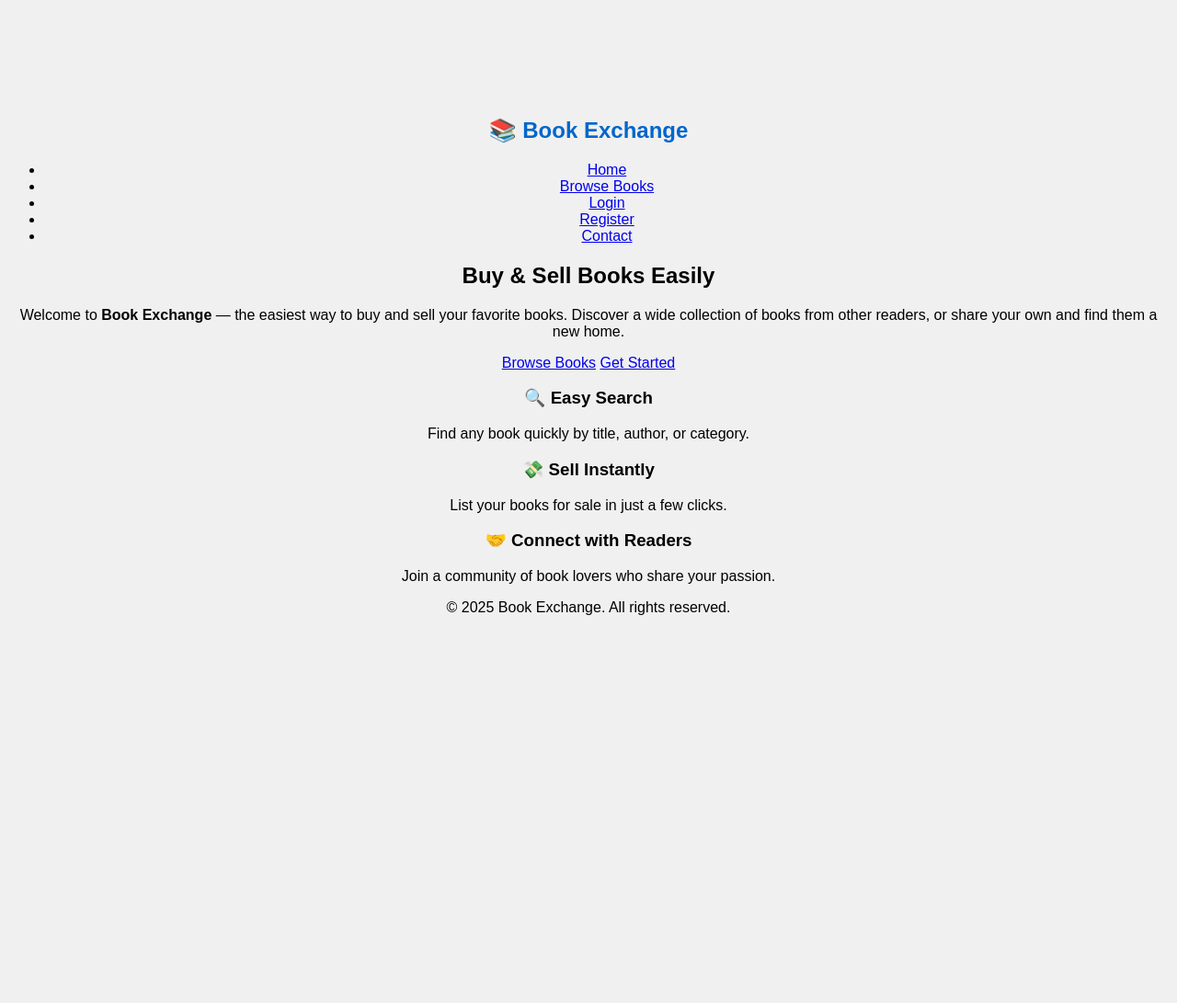
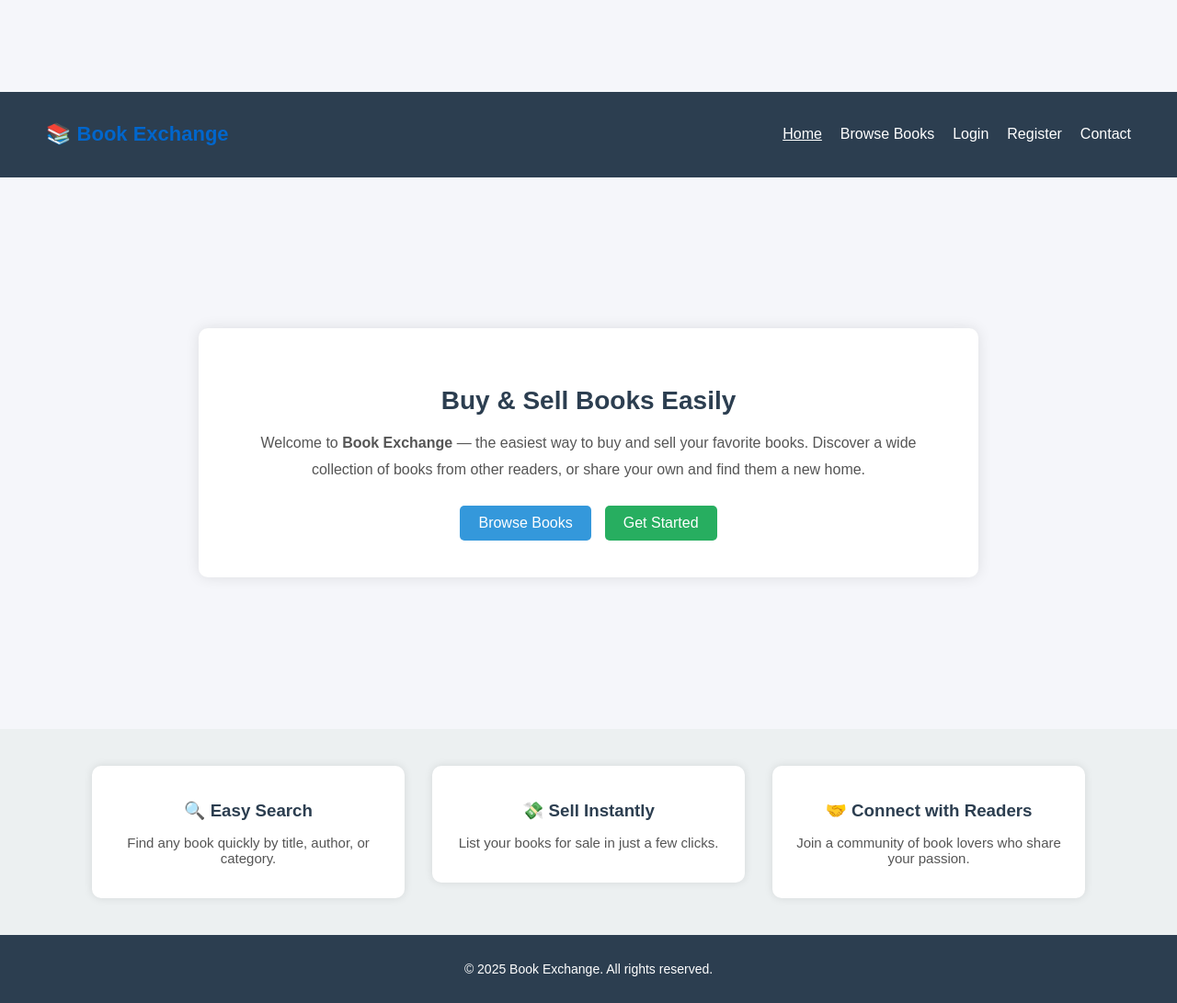
Before and after one commit to shamael203/graduation-project, a PHP site: page /frontend/index.html in a window 1280 px wide. Shown: the whole page at 92% size. Before the commit the page ends 669 px from the top, so only its background shows below. Run offline with PHP 8.4, Linux system fonts and the light colour scheme.

Commit message:
Some updates

```diff
--- a/frontend/style.css
+++ b/frontend/style.css
@@ -8,3 +8,184 @@ body {
 h1 {
     color: #0066cc;
 }
+body {
+  font-family: "Poppins", sans-serif;
+  margin: 0;
+  background-color: #f5f6fa;
+  direction: ltr;
+}
+
+/* Navbar */
+.navbar {
+  background-color: #2c3e50;
+  color: white;
+  display: flex;
+  justify-content: space-between;
+  align-items: center;
+  padding: 15px 50px;
+}
+
+.logo {
+  font-size: 22px;
+  font-weight: bold;
+}
+
+.nav-links {
+  list-style: none;
+  display: flex;
+  gap: 20px;
+  margin: 0;
+  padding: 0;
+}
+
+.nav-links a {
+  color: white;
+  text-decoration: none;
+  font-weight: 500;
+  transition: 0.3s;
+}
+
+.nav-links a:hover,
+.nav-links .active {
+  text-decoration: underline;
+}
+
+/* Main content */
+.main-content {
+  display: flex;
+  justify-content: center;
+  align-items: center;
+  height: 75vh;
+  text-align: center;
+}
+
+.content-box {
+  background-color: white;
+  padding: 40px;
+  border-radius: 10px;
+  box-shadow: 0 0 15px rgba(0,0,0,0.1);
+  width: 60%;
+}
+
+.content-box h2 {
+  color: #2c3e50;
+  margin-bottom: 15px;
+  font-size: 28px;
+}
+
+.content-box p {
+  color: #555;
+  line-height: 1.8;
+  margin-bottom: 25px;
+  font-size: 16px;
+}
+
+/* Buttons */
+.buttons {
+  display: flex;
+  justify-content: center;
+  gap: 15px;
+}
+
+.btn {
+  text-decoration: none;
+  background-color: #3498db;
+  color: white;
+  padding: 10px 20px;
+  border-radius: 5px;
+  transition: 0.3s;
+}
+
+.btn:hover {
+  background-color: #1d6fa5;
+}
+
+.btn.secondary {
+  background-color: #27ae60;
+}
+
+.btn.secondary:hover {
+  background-color: #1e8449;
+}
+
+/* Features section */
+.features {
+  display: flex;
+  justify-content: center;
+  align-items: flex-start;
+  flex-wrap: wrap;
+  gap: 30px;
+  padding: 40px 20px;
+  background-color: #ecf0f1;
+}
+
+.feature {
+  background-color: white;
+  width: 300px;
+  padding: 20px;
+  border-radius: 10px;
+  box-shadow: 0 0 10px rgba(0,0,0,0.1);
+  text-align: center;
+}
+
+.feature h3 {
+  color: #2c3e50;
+  margin-bottom: 10px;
+}
+
+.feature p {
+  color: #555;
+  font-size: 15px;
+}
+
+/* Footer */
+footer {
+  background-color: #2c3e50;
+  color: white;
+  text-align: center;
+  padding: 15px;
+  font-size: 14px;
+}
+.books-section {
+  padding: 50px 20px;
+  text-align: center;
+}
+
+.books-section h2 {
+  color: #2c3e50;
+  font-size: 28px;
+  margin-bottom: 30px;
+}
+
+.books-container {
+  display: flex;
+  justify-content: center;
+  flex-wrap: wrap;
+  gap: 25px;
+}
+
+.book-card {
+  background-color: white;
+  width: 260px;
+  padding: 20px;
+  border-radius: 10px;
+  box-shadow: 0 0 10px rgba(0,0,0,0.1);
+  transition: transform 0.3s ease;
+  text-align: left;
+}
+
+.book-card:hover {
+  transform: translateY(-5px);
+}
+
+.book-card h3 {
+  color: #007bff;
+  margin-bottom: 10px;
+  font-size: 18px;
+}
+
+.book-card p {
+  color: #555;
+  margin: 5px 0;
+  font-size: 15px;
+}
```
